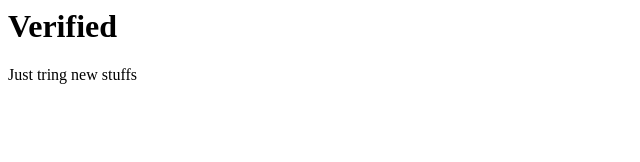
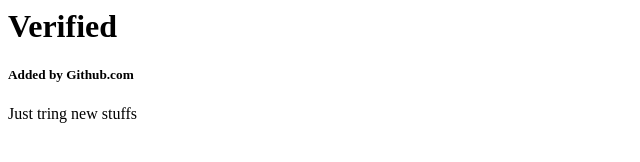
Before and after one commit to bibhuprashad32/demo-2, a plain HTML site: page index.html in a window 1280 px wide. Shown: the whole page, without its empty margins (0-640 px from the left). Drawn offline with Linux system fonts and the light colour scheme.

Commit message:
Update index.html

```diff
--- a/index.html
+++ b/index.html
@@ -1,2 +1,3 @@
 <h1> Verified</h1>
+<h5> Added by Github.com </h5>
 <p>Just tring new stuffs</p>
```
